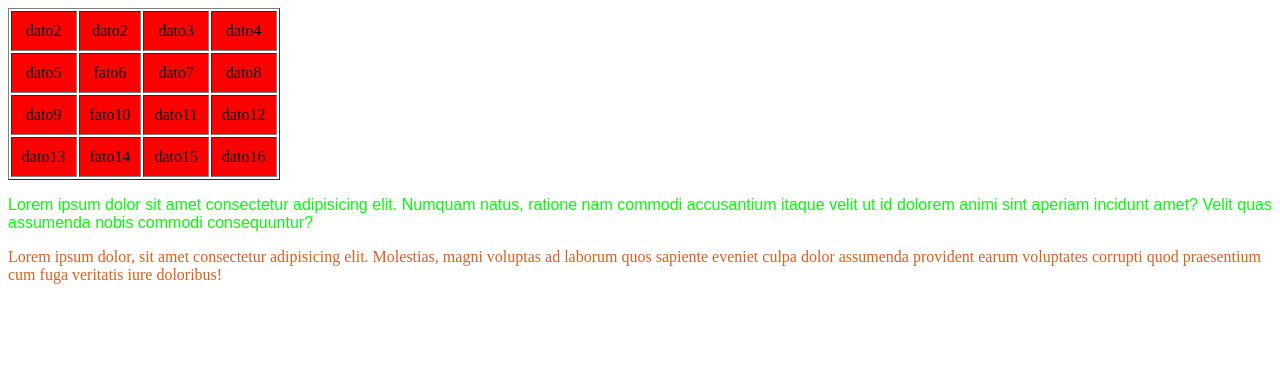
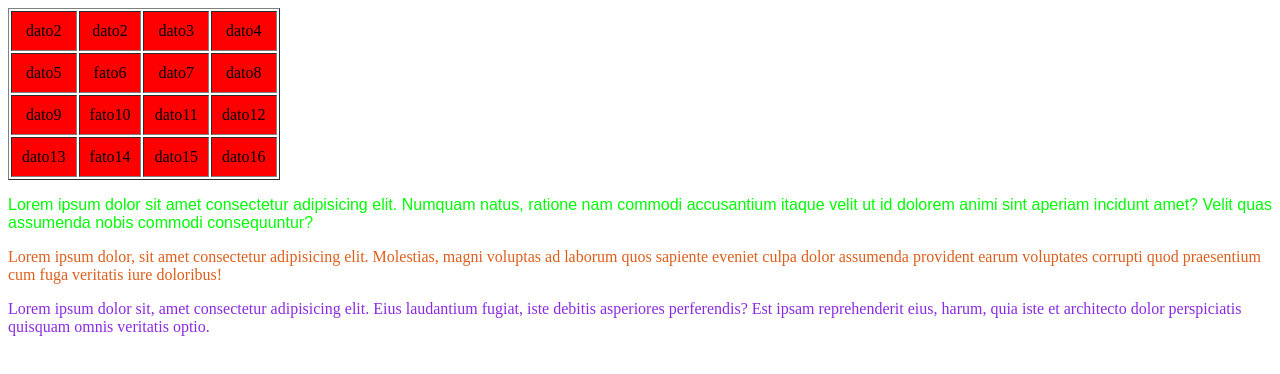
Before and after one commit to andres2r917/proyectosoftaware2, a plain HTML site: page index.html in a window 1280 px wide. Drawn offline with Linux system fonts and the light colour scheme.

Commit message:
ver3, index, marcadores, imagen, menu

```diff
--- a/index.html
+++ b/index.html
@@ -51,5 +51,6 @@ color: rgb(0, 255, 4);
     </table>
     <p class="parrafo">Lorem ipsum dolor sit amet consectetur adipisicing elit. Numquam natus, ratione nam commodi accusantium itaque velit ut id dolorem animi sint aperiam incidunt amet? Velit quas assumenda nobis commodi consequuntur?</p>
     <p style="color: rgb(220, 95, 28);" style="width: 16px;" >Lorem ipsum dolor, sit amet consectetur adipisicing elit. Molestias, magni voluptas ad laborum quos sapiente eveniet culpa dolor assumenda provident earum voluptates corrupti quod praesentium cum fuga veritatis iure doloribus!</p>
+    <p style="color: blueviolet ;" style="width: 17px">Lorem ipsum dolor sit, amet consectetur adipisicing elit. Eius laudantium fugiat, iste debitis asperiores perferendis? Est ipsam reprehenderit eius, harum, quia iste et architecto dolor perspiciatis quisquam omnis veritatis optio.</p>
 </body>
 </html>
```
